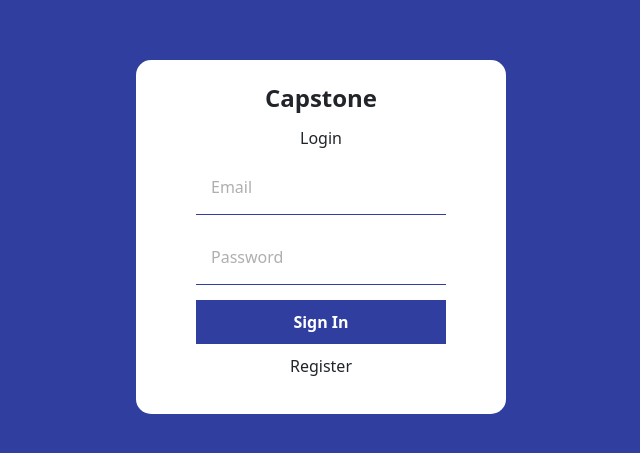
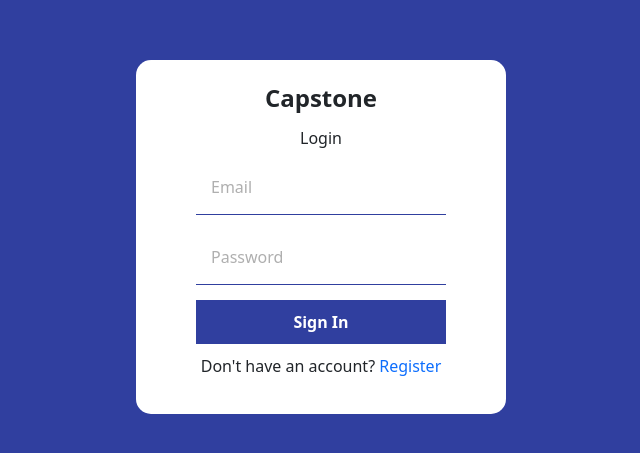
Before and after one commit to AbdullahJawed1/Capstone, a React (Vite) app in the folder Capstone/: page /Login in a window 1280 px wide. Shown: the part 163-616 px from the top of the page, without its empty margins (319-959 px from the left). Built offline with nearby package versions, Linux system fonts and the light colour scheme.

Commit message:
linked login and register pages
<Link /> in login and register .jsx files

```diff
--- a/Capstone/src/Components/Login.jsx
+++ b/Capstone/src/Components/Login.jsx
@@ -1,4 +1,5 @@
 import React from "react"
+import { Link } from "react-router-dom";
 
 export default function Login() {
     return (
@@ -11,7 +12,7 @@ export default function Login() {
                     <input type="password" placeholder="Password"/>
                     <button>Sign In</button>
                 </form>
-                <p>Register</p>
+                <p>Don't have an account?<Link style={{textDecoration:"none"}} to="/Register"> Register</Link></p>
             </div>
         </div>
     )
--- a/Capstone/src/Components/Register.jsx
+++ b/Capstone/src/Components/Register.jsx
@@ -3,6 +3,7 @@ import { createUserWithEmailAndPassword, updateProfile } from "firebase/auth";
 import { auth,storage } from "../firebase.js"
 import { ref, uploadBytesResumable, getDownloadURL } from "firebase/storage";
 import { doc, setDoc } from "firebase/firestore"
+import { Link } from "react-router-dom";
 
 
 export default function Register() {
@@ -63,7 +64,7 @@ export default function Register() {
                     <button>Sign Up</button>
                     {error && <span>Some error occured!</span>}
                 </form>
-                <p>Already have an account?Sign in</p>
+                <p>Already have an account?<Link style={{textDecoration:"none"}} to="/Login"> Sign in</Link></p>
             </div>
         </div>
     )
```
